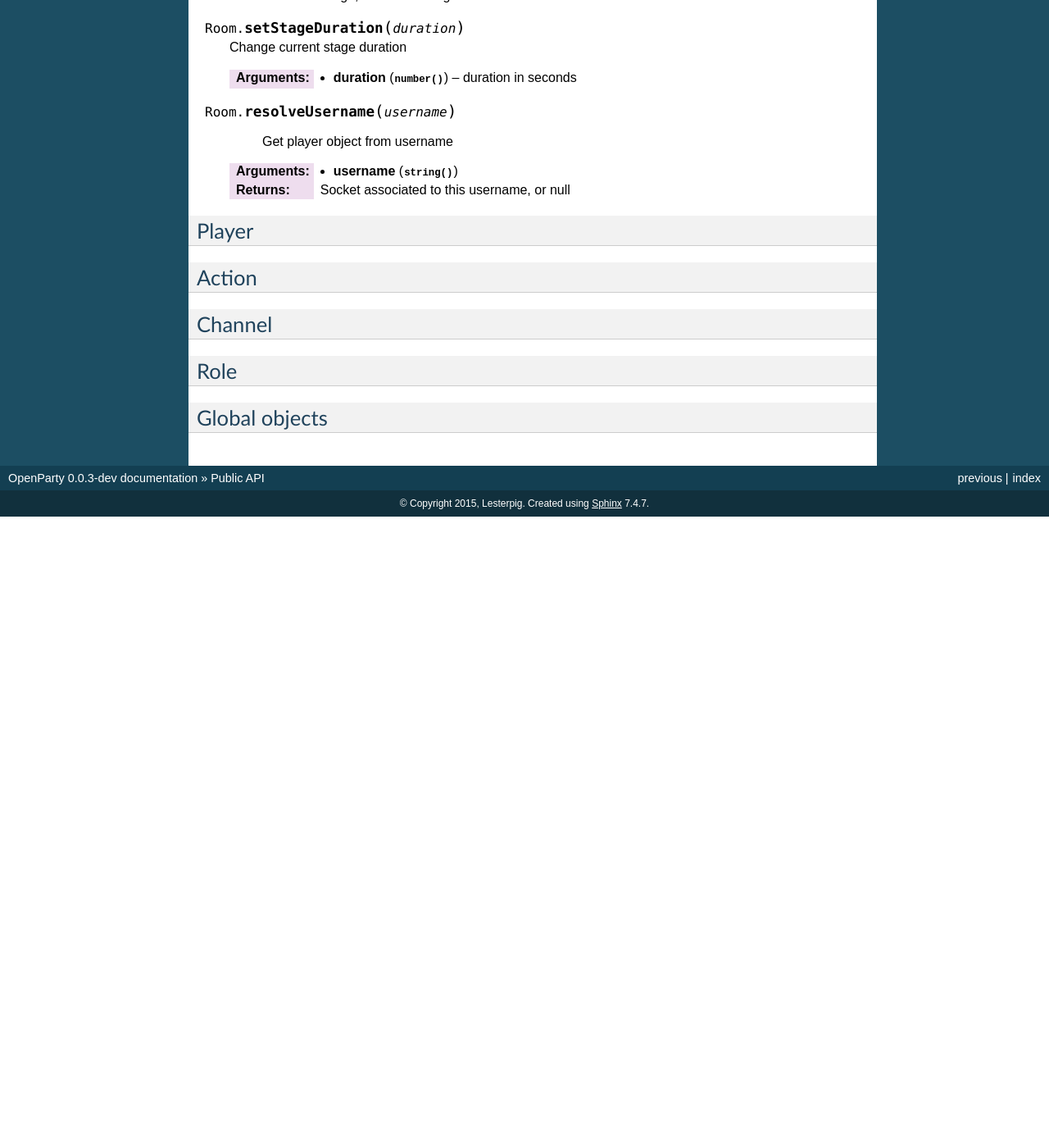
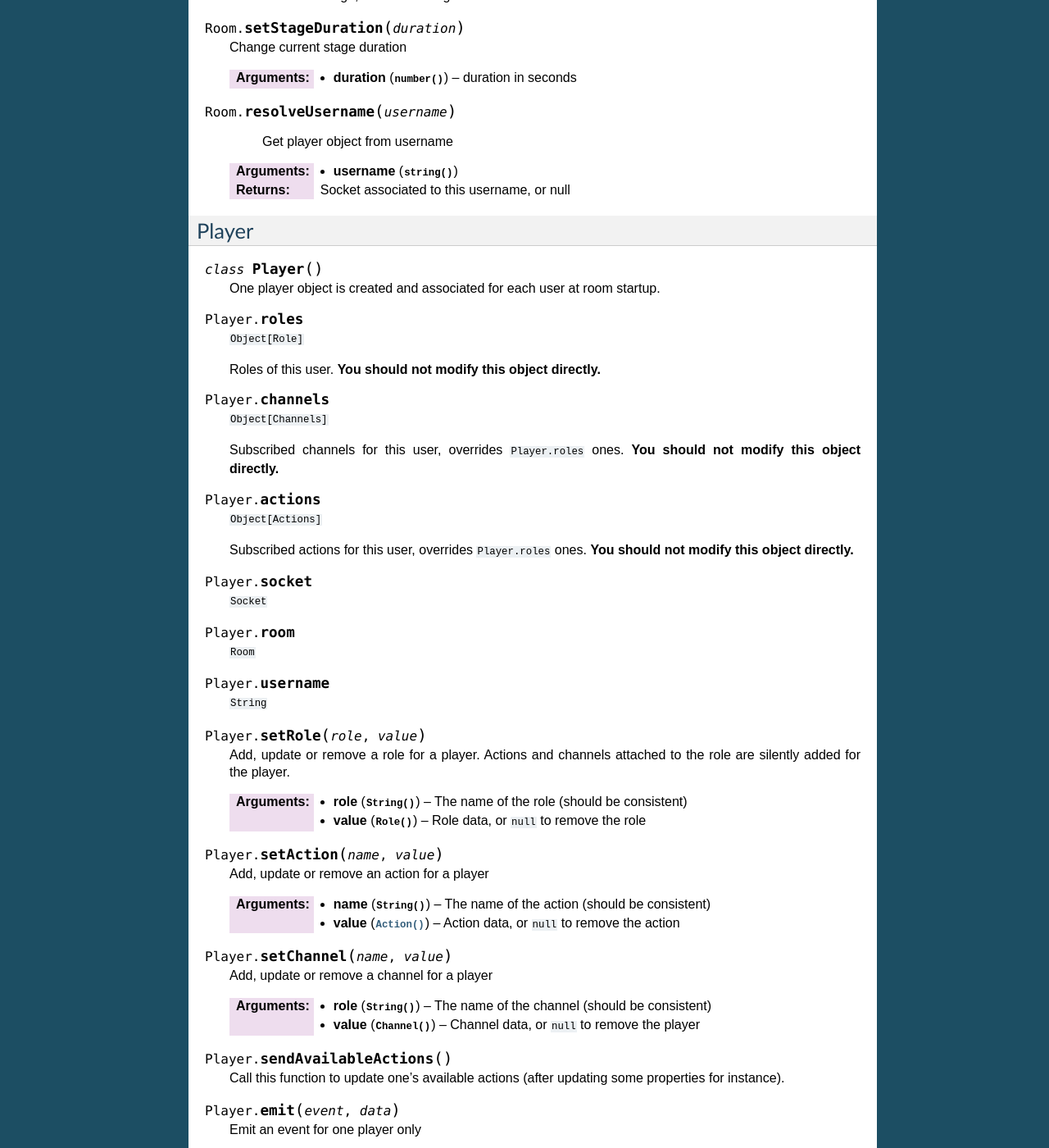
Before and after one commit to Lesterpig/openparty, a Sphinx documentation site: the page built from docs/apis.rst, in a window 1280 px wide and 1400 px high, scrolled down 1720 px. Shown: the whole window at 82% size. Built offline with Sphinx 7.4.7, drawn with Linux system fonts in a browser that asks for light colours; before the commit the page ends 2350 px from its top, so only the background shows below that; some of the changed text lies outside the part shown.

Commit message:
Update docs for Player and Action

```diff
--- a/docs/apis.rst
+++ b/docs/apis.rst
@@ -113,8 +113,153 @@
 Player
 ------
 
+.. js:class:: Player
+
+  One player object is created and associated for each user at room startup.
+
+.. js:attribute:: Player.roles
+
+  ``Object[Role]``
+
+  Roles of this user. **You should not modify this object directly.**
+
+.. js:attribute:: Player.channels
+
+  ``Object[Channels]``
+
+  Subscribed channels for this user, overrides ``Player.roles`` ones. **You should not modify this object directly.**
+
+.. js:attribute:: Player.actions
+
+  ``Object[Actions]``
+
+  Subscribed actions for this user, overrides ``Player.roles`` ones. **You should not modify this object directly.**
+
+.. js:attribute:: Player.socket
+
+  ``Socket``
+
+.. js:attribute:: Player.room
+
+  ``Room``
+
+.. js:attribute:: Player.username
+
+  ``String``
+
+.. js:function:: Player.setRole(role, value)
+
+  Add, update or remove a role for a player. Actions and channels attached to the role are silently added for the player.
+
+  :param String role: The name of the role (should be consistent)
+  :param Role value: Role data, or ``null`` to remove the role
+
+.. js:function:: Player.setAction(name, value)
+
+  Add, update or remove an action for a player
+
+  :param String name: The name of the action (should be consistent)
+  :param Action value: Action data, or ``null`` to remove the action
+
+.. js:function:: Player.setChannel(name, value)
+
+  Add, update or remove a channel for a player
+
+  :param String role: The name of the channel (should be consistent)
+  :param Channel value: Channel data, or ``null`` to remove the player
+
+.. js:function:: Player.sendAvailableActions()
+
+  Call this function to update one's available actions (after updating some properties for instance).
+
+.. js:function:: Player.emit(event, data)
+
+  Emit an event for one player only
+
+.. js:function:: Player.message(m)
+
+  Send a chat message for one player only
+
 Action
 ------
+
+.. js:class:: Action
+
+  This object contains all mandatory data to build dynamic forms for players ingame.
+
+.. js:attribute:: Action.isAvailable
+
+  ``function(player) {}``
+
+  Must return ``true`` if the action is available for the player.
+
+.. js:attribute:: Action.type
+
+  ``String``
+
+  - ``button``
+  - ``select``
+
+.. js:attribute:: Action.options
+
+  ``Object``
+
+  Contains additionnal information for specific actions.
+
+  - ``submit: String`` (for all): the submit message printed on the button
+  - ``choices: String | Function | Array`` (for select): the list of available choices for select actions. If the value is ``players``, default choices is players' usernames.
+
+
+.. js:attribute:: Action.execute
+
+  ``function(player[, choice])``
+
+  Called during action execution by a player. You don't need to check the availability, OpenParty does it for you :)
+
+Examples:
+
+.. code:: js
+
+  var action1 = {
+    isAvailable: function(player) {
+      return true;
+    },
+    type: "button",
+    options: {
+      submit: "BOUM",
+    },
+    execute: function(player) {
+      player.room.message("EVERYTHING IS EXPLODED!");
+    }
+  };
+
+  var action2 = {
+    isAvailable: function(player) {
+      return true;
+    },
+    type: "select",
+    options: {
+      choices: ["One", "Two"],
+      submit: "Choose",
+    },
+    execute: function(player, choice) {
+      player.room.message(choice);
+    }
+  };
+
+  var action3 = {
+    isAvailable: function(player) {
+      return player.room.currentStage === "stageA";
+    },
+    type: "select",
+    options: {
+      choices: function() { return [1,2,3]; },
+      submit: "Choose",
+    },
+    execute: function(player, choice) {
+      player.room.message("general", choice);
+    }
+  };
 
 Channel
 -------
```
Also changed, not shown: 1 other file.
